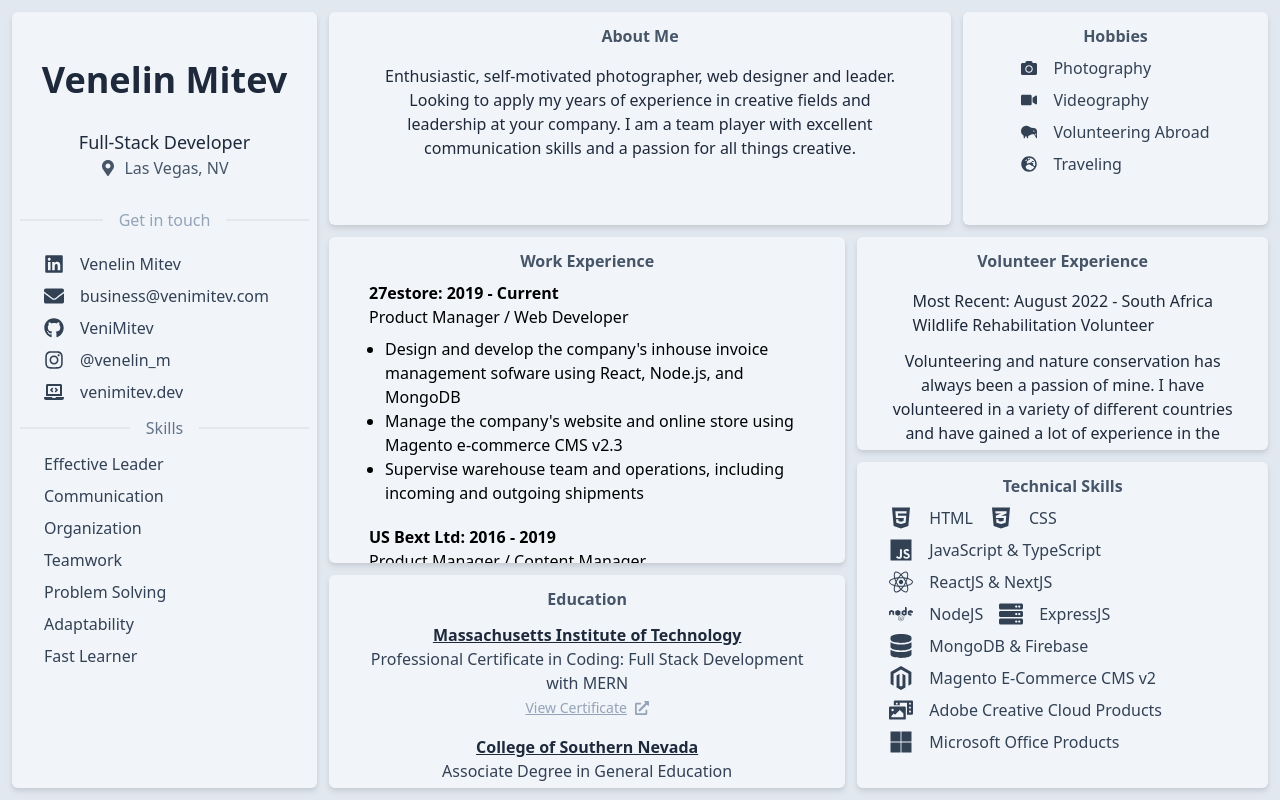
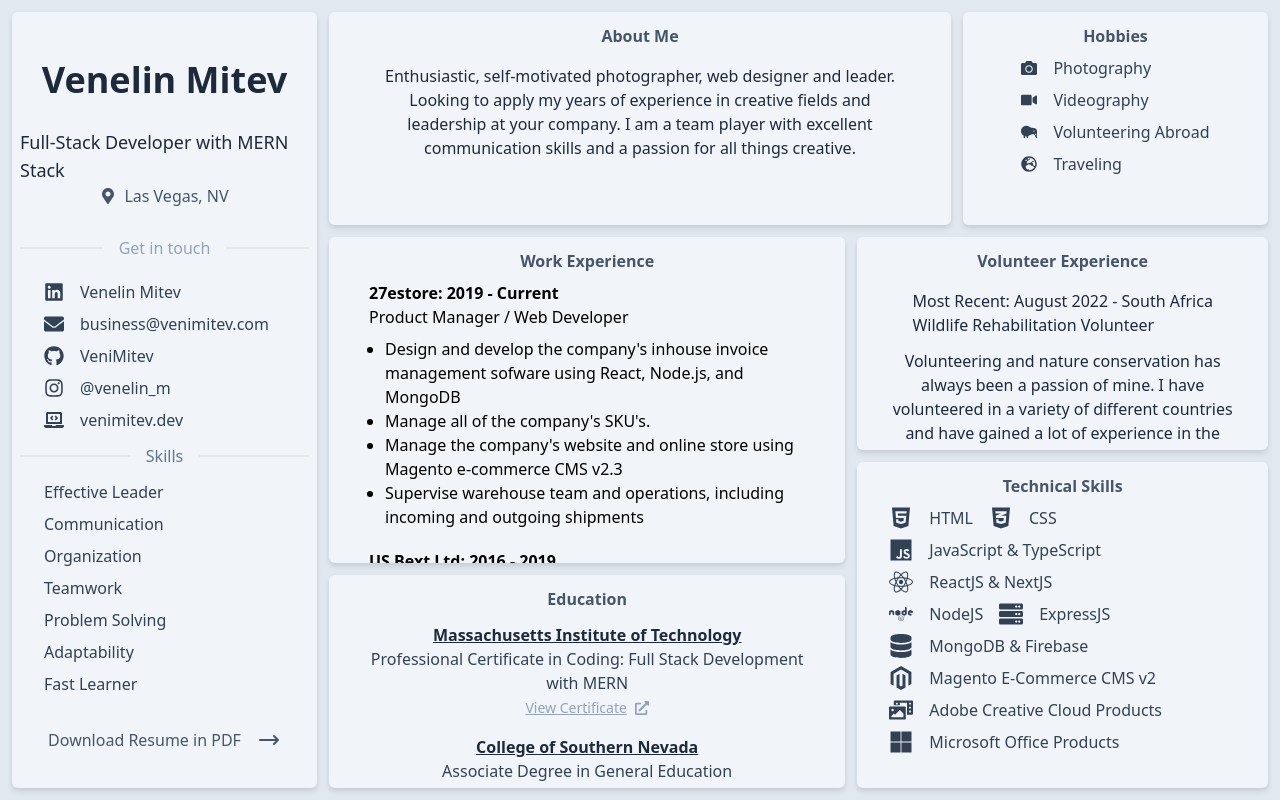
Before and after one commit to VeniMitev/resume, a React (Vite) app: page / in a window 1280 px wide. Built offline with nearby package versions, Linux system fonts and the light colour scheme.

Commit message:
Debugging issues. Adding resume link

```diff
--- a/src/ResumeCards/About/About.tsx
+++ b/src/ResumeCards/About/About.tsx
@@ -4,7 +4,7 @@ import Title from '../../components/Title';
 
 const About = () => {
     return (
-        <Card className='snap-center h- py-3'>
+        <Card className='h-min py-3 overflow-auto scrollbar-thin scrollbar-thumb-slate-300 scrollbar-track-transparent'>
             <>
                 <Title text='About Me' />
                 <div className='flex flex-col items-center py-5 md:py-3 xl:py-10 px-12'>
--- a/src/ResumeCards/Education/Education.tsx
+++ b/src/ResumeCards/Education/Education.tsx
@@ -5,7 +5,7 @@ import Title from '../../components/Title';
 
 const Education = () => {
     return (
-        <Card className='h-min py-3'>
+        <Card className='h-min py-3 overflow-auto scrollbar-thin scrollbar-thumb-slate-300 scrollbar-track-transparent'>
             <>
                 <Title text='Education' />
                 <div className='px-10 md:px-5 py-2 md:py-2 xl:py-4 text-center'>
--- a/src/ResumeCards/Hobbies/Hobbies.tsx
+++ b/src/ResumeCards/Hobbies/Hobbies.tsx
@@ -5,7 +5,7 @@ import Title from '../../components/Title';
 
 const Hobbies = () => {
     return (
-        <Card className='h-min py-3 xl:px-16 '>
+        <Card className='h-min py-3 overflow-auto scrollbar-thin scrollbar-thumb-slate-300 scrollbar-track-transparent'>
             <>
                 <Title text='Hobbies' />
                 <div className='flex flex-row md:justify-center'>
--- a/src/ResumeCards/Profile/Profile.tsx
+++ b/src/ResumeCards/Profile/Profile.tsx
@@ -5,13 +5,13 @@ import WorkSkills from './WorkSkills';
 
 const Profile = () => {
     return (
-        <Card className='snap-center h-min py-3'>
+        <Card className='h-min py-3 overflow-auto scrollbar-thin scrollbar-thumb-slate-300 scrollbar-track-transparent'>
             <>
                 <h1 className='flex flex-col items-center pt-8 md:pt-10 xl:pt-16 text-4xl text-slate-800 font-semibold'>
                     Venelin Mitev
                 </h1>
                 <h2 className='flex flex-col items-center pt-4 md:pt-7 text-lg text-slate-800'>
-                    Full-Stack Developer
+                    Full-Stack Developer with MERN Stack
                 </h2>
                 <p className='flex flex-col items-center pb-3 md:pb-7 text-md text-slate-600'>
                     <span className='inline-flex gap-2 items-center'>
@@ -34,6 +34,16 @@ const Profile = () => {
                     <div className="flex-grow border-t-2 bg-slate-600"></div>
                 </div>
                 <WorkSkills />
+                <div className='flex flex-col items-center pb-3 md:pb-10 xl:pb-16'>
+                    <a href='https://docs.google.com/document/d/1uueF8to3aBck6GIaahdJVIoL01GRXUQlosKNldgcqrk/edit?usp=sharing' target='_blank' rel="noreferrer" className='flex flex-row items-center gap-4 pt-4 md:pt-7 text-md text-slate-600 hover:text-slate-800'>
+                        <span className='hover:underline hover:cursor-pointer'>
+                            Download Resume in PDF
+                        </span>
+                        <svg xmlns="http://www.w3.org/2000/svg" className="h-6 w-6" fill="none" viewBox="0 0 24 24" stroke="currentColor">
+                            <path strokeLinecap="round" strokeLinejoin="round" strokeWidth={2} d="M17 8l4 4m0 0l-4 4m4-4H3" />
+                        </svg>
+                    </a>
+                </div>
             </>
         </Card>
     )
--- a/src/ResumeCards/WorkExperience/WorkExperience.tsx
+++ b/src/ResumeCards/WorkExperience/WorkExperience.tsx
@@ -20,13 +20,15 @@ const WorkExperience = () => {
                                     Design and develop the company's inhouse invoice management sofware using React, Node.js, and MongoDB
                                 </li>
                                 <li>
+                                    Manage all of the company's SKU's.
+                                </li>
+                                <li>
                                     Manage the company's website and online store using Magento e-commerce CMS v2.3
                                 </li>
                                 <li>
                                     Supervise warehouse team and operations, including incoming and outgoing shipments
                                 </li>
                             </ul>
-
                         </div>
                     </div>
                     <div className="grow ">
```
